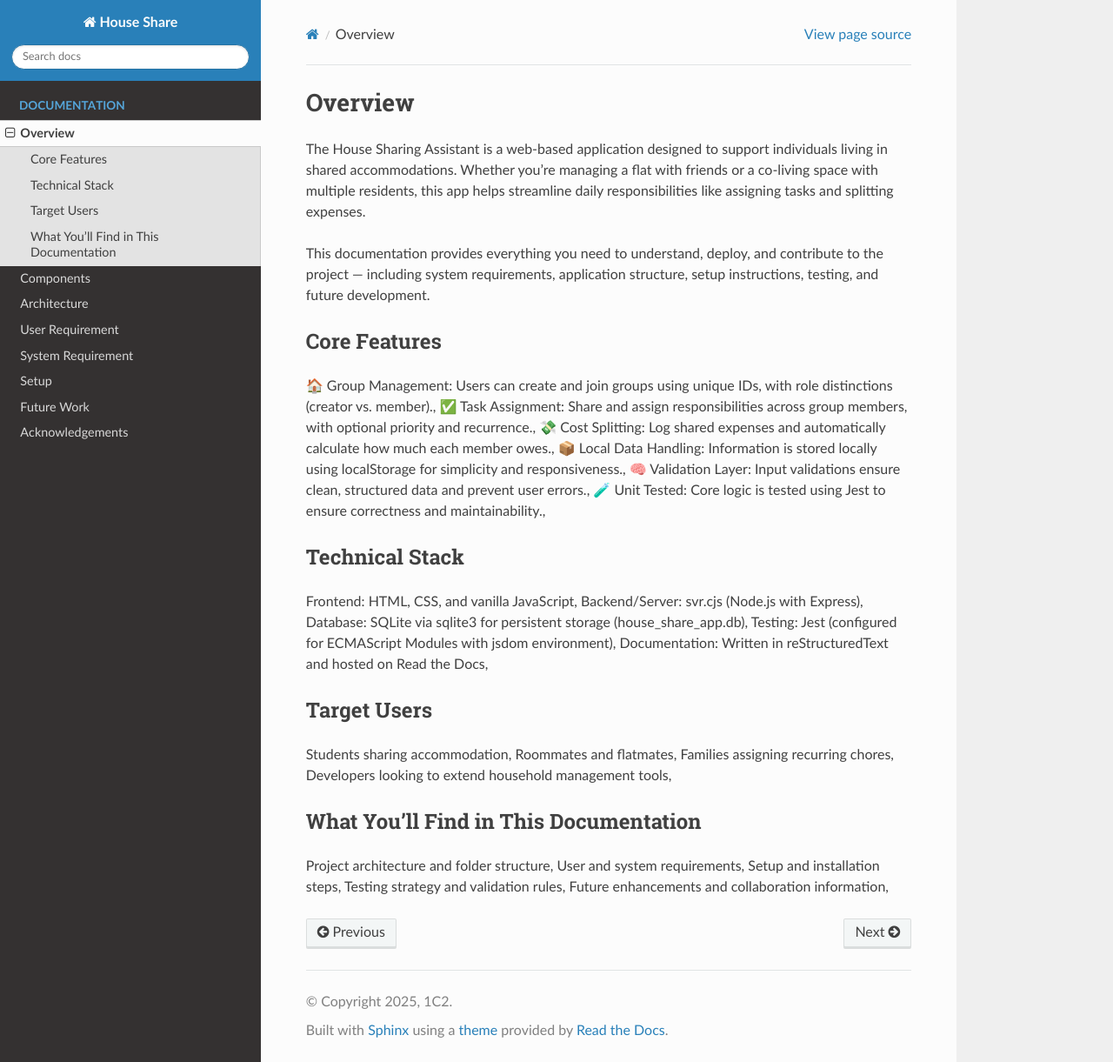
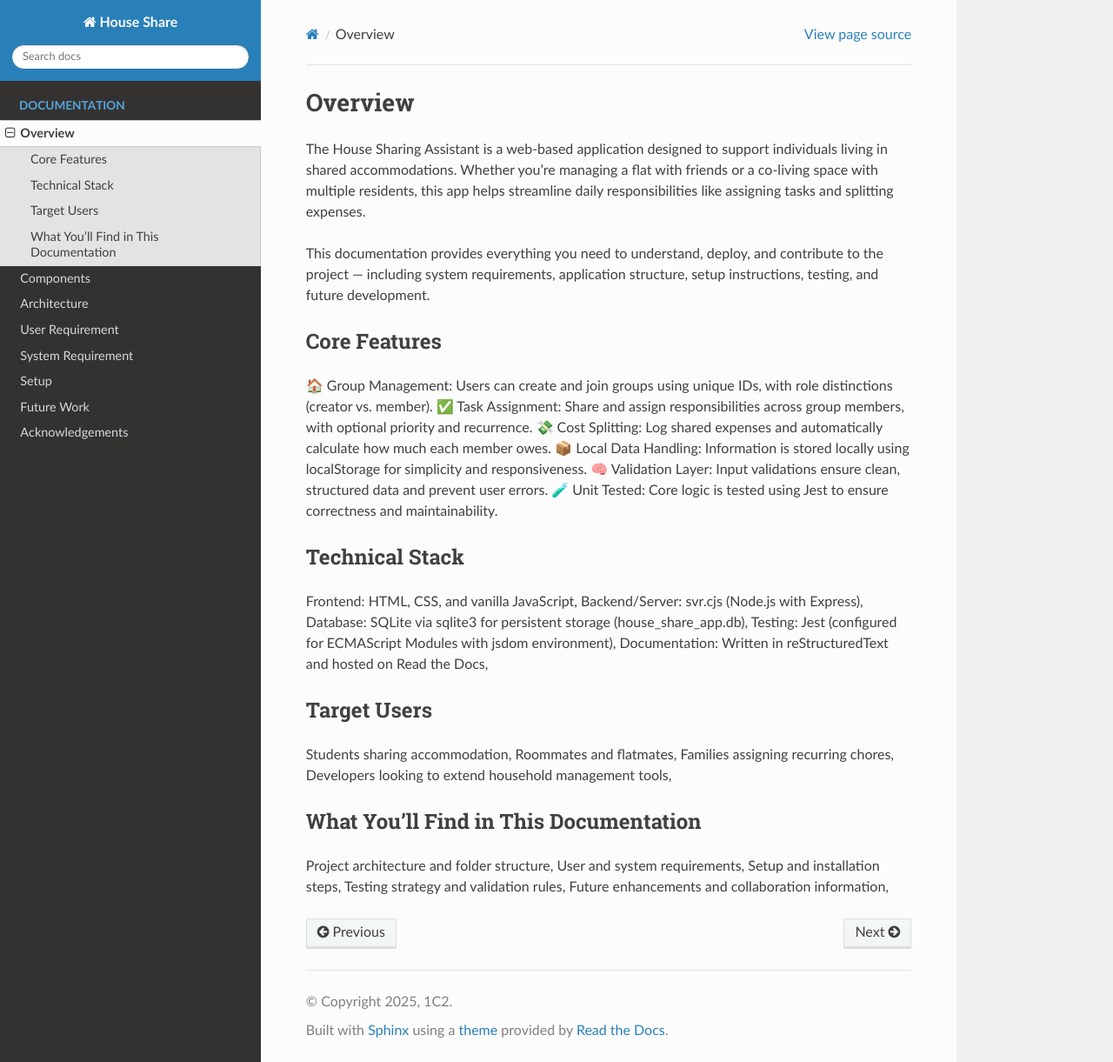
Before and after one commit to SETAP-1C2/House-Sharing-App, a Sphinx documentation site: the page built from docs/source/overview.rst, in a window 1280 px wide and 1221 px high. Shown: the whole window at 87% size. Built offline with Sphinx 7.4.7 and the Read the Docs theme 3.1.0, drawn with Linux system fonts in a browser that asks for light colours; pages that are not in the unit, such as notebooks, are missing from menus.

```diff
--- a/docs/source/overview.rst
+++ b/docs/source/overview.rst
@@ -8,12 +8,12 @@ This documentation provides everything you need to understand, deploy, and contr
 Core Features
 -------------
 
-🏠 Group Management: Users can create and join groups using unique IDs, with role distinctions (creator vs. member).,
-✅ Task Assignment: Share and assign responsibilities across group members, with optional priority and recurrence.,
-💸 Cost Splitting: Log shared expenses and automatically calculate how much each member owes.,
-📦 Local Data Handling: Information is stored locally using localStorage for simplicity and responsiveness.,
-🧠 Validation Layer: Input validations ensure clean, structured data and prevent user errors.,
-🧪 Unit Tested: Core logic is tested using Jest to ensure correctness and maintainability.,
+🏠 Group Management: Users can create and join groups using unique IDs, with role distinctions (creator vs. member).
+✅ Task Assignment: Share and assign responsibilities across group members, with optional priority and recurrence.
+💸 Cost Splitting: Log shared expenses and automatically calculate how much each member owes.
+📦 Local Data Handling: Information is stored locally using localStorage for simplicity and responsiveness.
+🧠 Validation Layer: Input validations ensure clean, structured data and prevent user errors.
+🧪 Unit Tested: Core logic is tested using Jest to ensure correctness and maintainability.
 
 
 Technical Stack
```
Also changed, not shown: docs/source/components.rst (+5 -7 lines).
